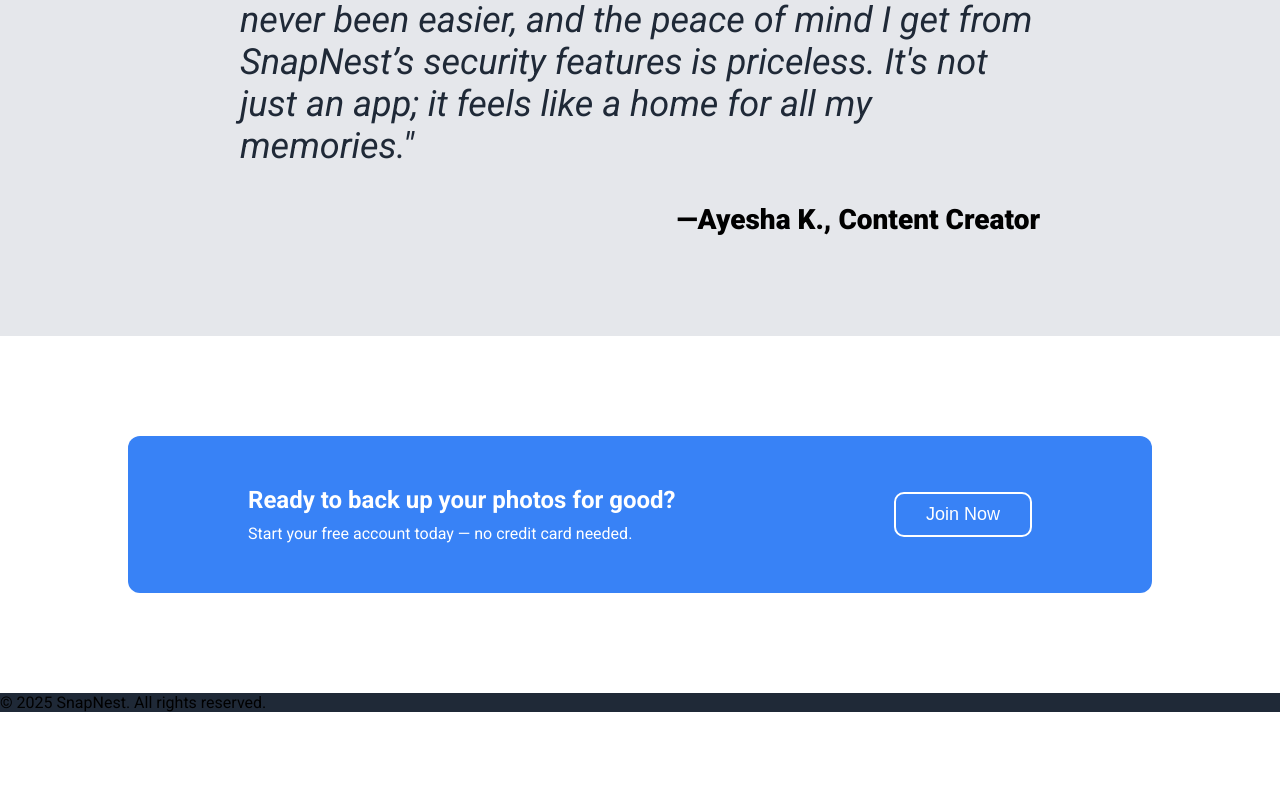
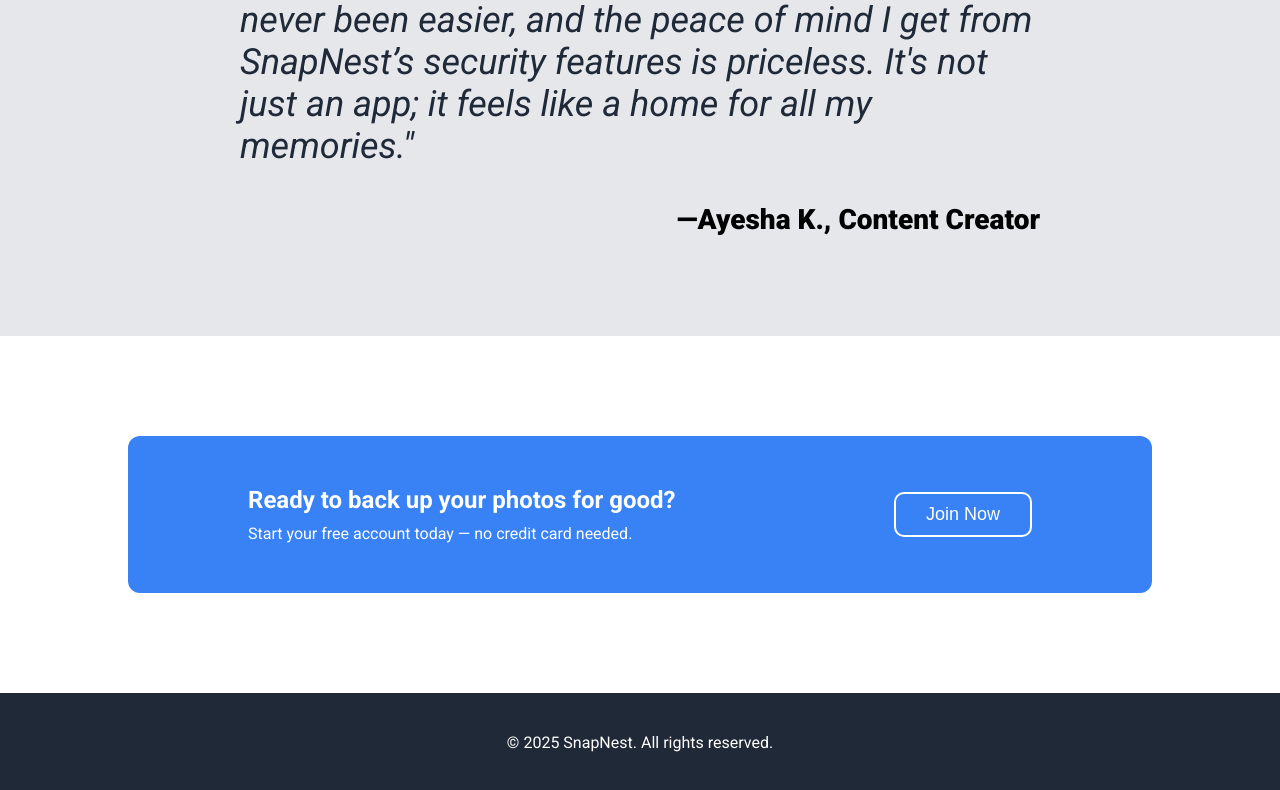
Before and after one commit to vkmx/odin-landing-page, a plain HTML site: page index.html in a window 1280 px wide. Shown: the part 1564-2354 px from the top of the page. Before the commit the page ends 2276 px from the top, so only its background shows below. Drawn offline with Linux system fonts and the light colour scheme.

Commit message:
Add footer styles

```diff
--- a/style.css
+++ b/style.css
@@ -191,3 +191,13 @@ body {
     border-radius: 10px;
     font-size: 18px;
 }
+
+/* footer */
+
+.footer {
+    color: white;
+    display: flex;
+    justify-content: center;
+    align-items: center;
+    padding: 40px 0;
+}
```
